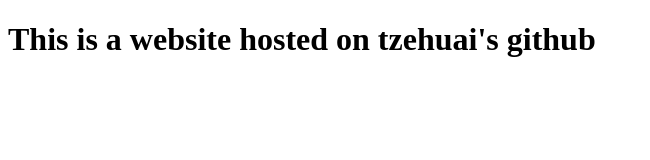
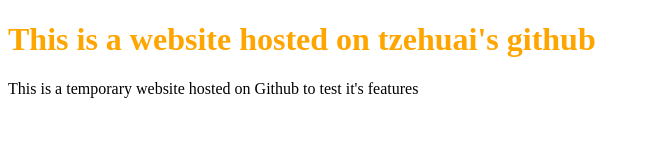
Before and after one commit to Wong-Tze-Huai/wtzehuai, a plain HTML site: page index.html in a window 1280 px wide. Shown: the whole page, without its empty margins (0-650 px from the left). Drawn offline with Linux system fonts and the light colour scheme.

Commit message:
included css-styling

```diff
--- a/index.html
+++ b/index.html
@@ -3,9 +3,11 @@
 <head>
     <meta charset="UTF-8">
     <meta name="viewport" content="width=device-width, initial-scale=1.0">
+    <link rel="stylesheet" href="style.css">
     <title>Tze Huai</title>
 </head>
 <body>
-    <h1>This is a website hosted on tzehuai's github</h1>
+    <h1 id="first_heading">This is a website hosted on tzehuai's github</h1>
+    <p>This is a temporary website hosted on Github to test it's features</p>
 </body>
 </html>
--- /dev/null
+++ b/style.css
@@ -0,0 +1,4 @@
+#first_heading {
+  color: orange;
+  font-size: 32px;
+}
```
